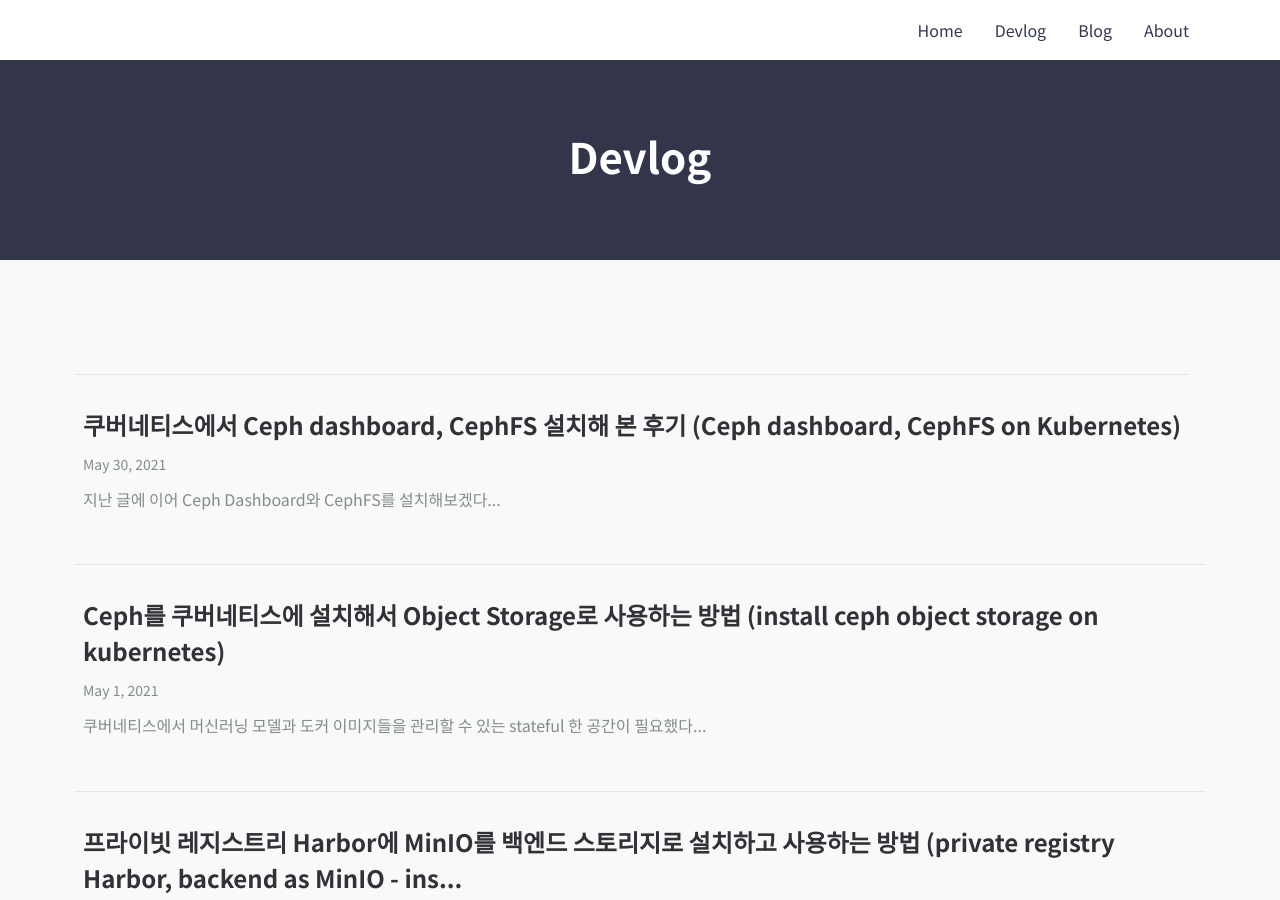
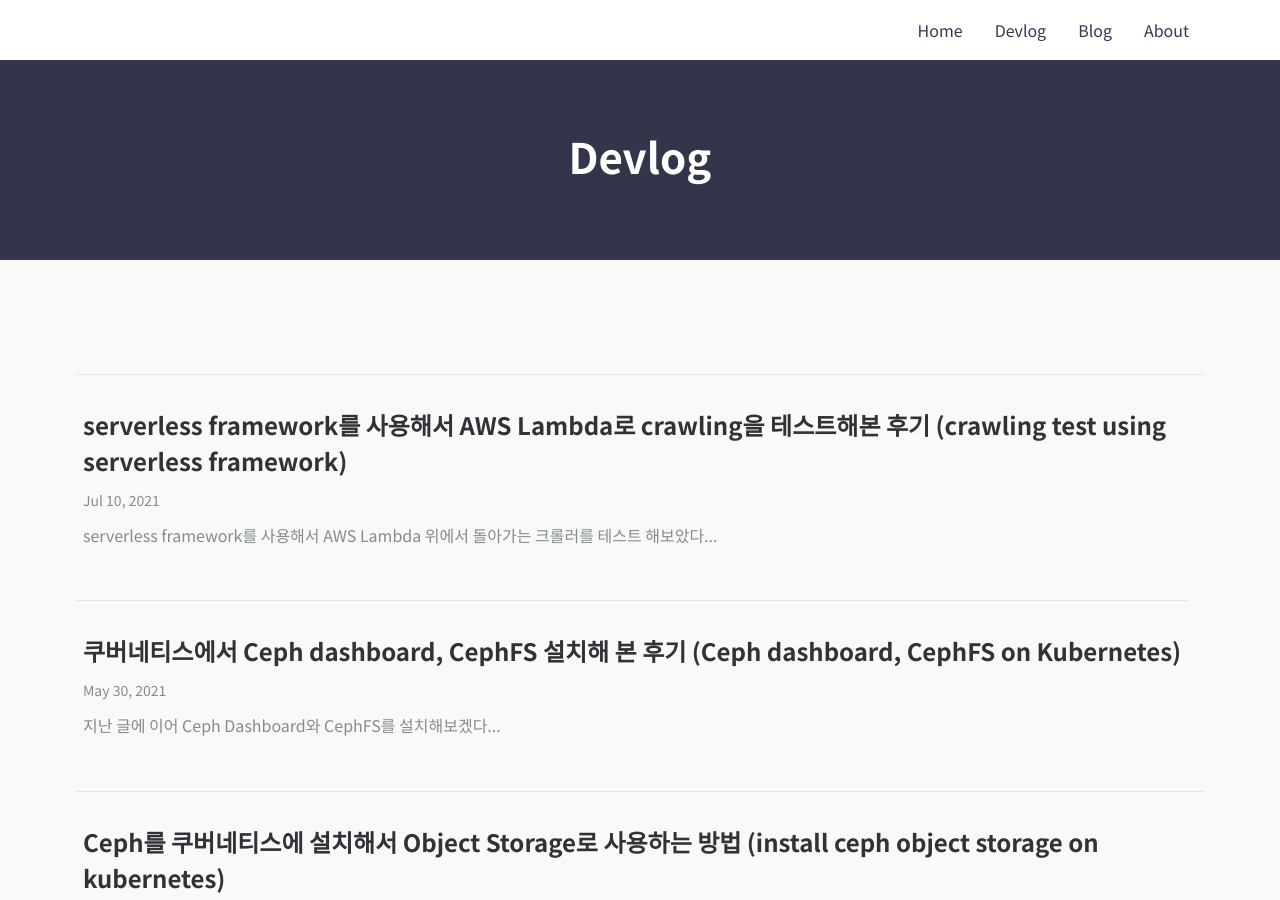
Before and after one commit to mokpolar/mokpolar.github.io, a Jekyll site: the page built from devlog.md, in a window 1280 px wide and 900 px high. Built offline with Jekyll 4.4.1, drawn with Linux system fonts in a browser that asks for light colours; some of the changed lines change nothing that is shown.

Commit message:
20210710 serverless framework post

````diff
--- /dev/null
+++ b/_posts/2021-07-10-serverless_framework_test.md
@@ -0,0 +1,325 @@
+---
+layout: post
+no_hidden: true
+title: serverless framework를 사용해서 AWS Lambda로 crawling을 테스트해본 후기 (crawling test using serverless framework)
+summary: serverless framework를 사용해서 AWS Lambda 위에서 돌아가는 크롤러를 테스트 해보았다...
+featured-img: serverless
+categories: [Devlog]
+author: mokpolar
+sitemap:
+    changefreq: daily
+    priority: 1.0
+---
+
+# serverless framework를 사용해서 AWS Lambda로 crawling을 테스트해본 후기 (crawling test using serverless framework)
+
+## Serverless Framework란 무엇인가?
+
+### "zero-friction serverless development. easily build apps that auto-scale on low cost, next-gen cloud infrastructure."
+
+공식 홈페이지에 들어가면 이런 소개를 볼 수 있다.
+
+Serverless Framework 는 서버리스 어플리케이션을 구성할 때 배포와 관리를 쉽게 할 수 있도록 도와주는 도구이다.
+
+보통 생각하게 되는 서버리스라면 퍼블릭 클라우드 3사의 제품들을 생각하게 될텐데 AWS는 Lambda, GCP라면 Cloud Functions, Azure에는 Functions가 그것들이다.
+
+## Serverless Framework의 장점은?
+
+GCP Cloud Function과 Azure Function을 써보지 않았으니 AWS Lambda를 기준으로 보면,
+
+AWS Lambda 메뉴로 들어가서 이런 식으로 함수 생성으로 하고
+
+![](./../assets/img/posts/2021-07-10-01-01.png)
+
+지금 테스트해보려는 간단한 크롤러를 기준으로 Cloud Formations 에서 구조도를 보면 아래와 같은 그림이 만들어진다.
+
+![](./../assets/img/posts/2021-07-10-01-02.png)
+
+이렇게 일일이 하나하나 잡아줘야 하는 설정들을 추상화 시켜서 yaml 파일로 쉽고 편하게 서버리스 어플리케이션을 배포할 수 있게 되는 것이다.
+
+위의 cloudformation template을 만들기 위해 사용자가 작성하는 yaml은 아래와 같다.
+
+```yaml
+service: crawler
+
+frameworkVersion: '2'
+
+provider:
+  name: aws
+  runtime: python3.8
+  lambdaHashingVersion: 20201221
+
+functions:
+  cronHandler:
+    handler: handler.run
+    events:
+      - schedule: rate(1 minute)
+
+plugins:
+  - serverless-python-requirements
+```
+
+
+## pricing
+2년전 정도에 serverless framework를 조사할 때에는 과금체계가 없었것 같은데 요즘 서버리스를 다시 공부하며 테스트를 해보려고 하니 못봤던 과금 체계가 보인다.
+
+한번 보고 넘어가는 게 좋을 것 같다.
+
+![](./../assets/img/posts/2021-07-10-01-03.png)
+
+
+## 테스트 환경 및 준비물
+
+~~NodeJs를 필요로 한다~~
+이전에는 없었는데 standalone binary 가 생겼다.
+
+* ec2 t2.medium, ubuntu 18.04 (MacOs에서도 확인)
+* ~~NodeJS - latest version~~
+* AWS 계정 및 IAM에서 권한 추가
+
+## serverless framework 설치
+
+~~standalone binary를 발견해서 node 내용 삭제~~
+
+```bash
+curl -o- -L https://slss.io/install | bash
+```
+설치 후 새 터미널을 열어서
+```bash
+serverless
+```
+그러면 실행이 되는 것을 볼 수 있다.
+
+현재 serverless framework에서 지원하는 템플릿들을 살펴보자.
+
+```bash
+serverless create -h
+create ........................ Create new Serverless service
+    --template / -t ....................Template for the service. Available templates:
+                                             "aws-clojure-gradle", "aws-clojurescript-gradle", "aws-nodejs", "aws-nodejs-docker", "aws-nodejs-typescript", "aws-alexa-typescript", "aws-nodejs-ecma-script", "aws-python"
+                                             "aws-python3", "aws-python-docker", "aws-groovy-gradle", "aws-java-maven", "aws-java-gradle", "aws-kotlin-jvm-maven", "aws-kotlin-jvm-gradle", "aws-kotlin-jvm-gradle-kts"
+                                             "aws-kotlin-nodejs-gradle", "aws-scala-sbt", "aws-csharp", "aws-fsharp", "aws-go", "aws-go-dep", "aws-go-mod", "aws-ruby"
+                                             "aws-provided"
+                                             "tencent-go", "tencent-nodejs", "tencent-python", "tencent-php"
+                                             "azure-csharp", "azure-nodejs", "azure-nodejs-typescript", "azure-python"
+                                             "cloudflare-workers", "cloudflare-workers-enterprise", "cloudflare-workers-rust"
+                                             "fn-nodejs", "fn-go"
+                                             "google-nodejs", "google-nodejs-typescript", "google-python", "google-go"
+                                             "kubeless-python", "kubeless-nodejs"
+                                             "knative-docker"
+                                             "openwhisk-java-maven", "openwhisk-nodejs", "openwhisk-php", "openwhisk-python", "openwhisk-ruby", "openwhisk-swift"
+                                             "spotinst-nodejs", "spotinst-python", "spotinst-ruby", "spotinst-java8"
+                                             "twilio-nodejs"
+                                             "aliyun-nodejs"
+                                             "plugin"
+                                             "hello-world"
+```
+
+## 템플릿 생성
+
+aws-python3 템플릿으로 생성을 해보겠다.
+템플릿이 생성되는 path를 지정해줄 수 있다.
+
+```bash
+serverless create --template aws-python3 --path crawler
+Serverless: Generating boilerplate...
+Serverless: Generating boilerplate in
+ _______                             __
+|   _   .-----.----.--.--.-----.----|  .-----.-----.-----.
+|   |___|  -__|   _|  |  |  -__|   _|  |  -__|__ --|__ --|
+|____   |_____|__|  \___/|_____|__| |__|_____|_____|_____|
+|   |   |             The Serverless Application Framework
+|       |                           serverless.com, v2.51.2
+ -------'
+
+Serverless: Successfully generated boilerplate for template: "aws-python3"
+```
+
+두 개의 파일이 생성된 모습을 볼 수 있다.
+
+```bash
+ls
+handler.py  serverless.yml
+```
+
+## 배포 준비
+
+### AWS Credential
+
+[AWS credential 설정 참고](https://www.serverless.com/framework/docs/providers/aws/guide/credentials/)
+
+혼자 테스트해볼 요량이기 때문에 admin 권한을 사용했다.
+
+```bash
+export AWS_ACCESS_KEY_ID=<your-key-here>
+export AWS_SECRET_ACCESS_KEY=<your-secret-key-here>
+```
+
+
+### 파이썬 가상환경 및 라이브러리 준비
+
+lambda에 올라갈 패키지는 가벼워야 한다.
+이때문에 파이썬 가상환경으로 사용할 라이브러리들을 프리징해보자.
+
+```bash
+sudo pip install virtualenv
+virtualenv crawler --python=python3.8
+
+source crawler/bin/activate
+
+pip install requests
+pip install bs4
+pip install boto3
+
+pip freeze > requirements.txt
+```
+파이썬 라이브러리 사용을 위한 serverless plugin 설치
+```bash
+serverless plugin install -n serverless-python-requirements
+```
+
+
+### 배포 파일 준비
+
+위에 배포 설정이 간단하다는 걸 보이기 위해 썼었지만 배포 설정을 아래 yaml 파일 하나로 끝난다.
+
+cronHandler 부분에는 테스트를 위해 1분마다 돌게 해두었다.
+
+handler.py의 run function을 가리킨다는 사실을 알 수 있다.
+
+[serverless framework cron example 참고](https://www.serverless.com/examples/aws-python-scheduled-cron/)
+
+```yaml
+# serverless.yaml
+service: crawler
+
+frameworkVersion: '2'
+
+provider:
+  name: aws
+  runtime: python3.8
+  lambdaHashingVersion: 20201221
+
+functions:
+  cronHandler:
+    handler: handler.run
+    events:
+      - schedule: rate(1 minute)
+
+plugins:
+  - serverless-python-requirements
+```
+처음 템플릿 생성시에는 아래부분 밖에 없다. 나머지는 동일하다.
+
+```yaml
+# 처음 생성시
+functions:
+  hello:
+    handler: handler.hello
+```
+
+크롤링에 대해서는 잘 모르지만 파이썬 코드는 이렇게 매번 S3로 크롤링 한 내용이 저장되게 해두었다.
+
+```python
+# handler.py
+import json
+import datetime
+import logging
+import os
+import boto3
+import lxml
+from bs4 import BeautifulSoup
+from urllib.request import urlopen
+import requests as req
+
+logger = logging.getLogger(__name__)
+logger.setLevel(logging.INFO)
+
+# target url
+url = f"url"
+
+def run(event, context):
+
+    s3 = boto3.client('s3')
+
+    current_time = datetime.datetime.now().strftime("%Y%m%d-%H%M%S")
+    logger.info(str(current_time))
+
+    bucket = "bucket name"
+    filename = current_time + ".json"
+    filepath = "/tmp/" + filename
+
+    s3_path = current_time + "/" + filename
+
+    with open(filepath, "w") as json_file:
+        crawled = crawler(url)
+        logger.info(crawled)
+
+        json.dump(crawled, json_file)
+
+        s3.upload_file(filepath, bucket, s3_path)
+
+    os.remove(filepath)
+
+
+def crawler(url):
+    headers = {'User-agent': 'Mozilla/5.0'}
+    r = req.get(url, verify = False, headers = headers)
+    soup = BeautifulSoup(r.text, "lxml")
+    return soup
+```
+lambda에 같이 패키징 되어 올라갈 파이썬 라이브러리들이다.
+```bash
+beautifulsoup4==4.9.3
+boto3==1.17.78
+botocore==1.20.78
+bs4==0.0.1
+certifi==2020.12.5
+chardet==4.0.0
+idna==2.10
+jmespath==0.10.0
+python-dateutil==2.8.1
+requests==2.25.1
+s3transfer==0.4.2
+six==1.16.0
+soupsieve==2.2.1
+urllib3==1.26.4
+```
+
+## 배포
+
+```bash
+serverless deploy
+Serverless: Packaging service...
+Serverless: Excluding development dependencies...
+Serverless: Uploading CloudFormation file to S3...
+Serverless: Uploading artifacts...
+Serverless: Uploading service crawling.zip file to S3 (990 B)...
+Serverless: Validating template...
+Serverless: Updating Stack...
+Serverless: Checking Stack update progress...
+.....................
+```
+
+## 결과
+
+cloudformation을 확인해보면 serverless framework가 어떤 방식으로 동작하는지를 확인해볼 수 있다.
+또한 배포 후 같은 폴더에 숨겨진 파일들을 확인해 보면 더 잘 알 수 있다.
+
+![](./../assets/img/posts/2021-07-10-01-04.png)
+
+lambda를 확인해보면 지정했던 이름으로 함수가 생겨난 것을 볼 수 있다.
+![](./../assets/img/posts/2021-07-10-01-05.png)
+
+s3에 결과물로 떨어진 파일들도 들어와있다.
+![](./../assets/img/posts/2021-07-10-01-06.png)
+![](./../assets/img/posts/2021-07-10-01-07.png)
+
+### Reference
+
+* https://www.serverless.com/framework/docs/getting-started/
+* https://www.serverless.com/examples/
+* https://www.serverless.com/framework/docs/providers/aws/guide/credentials/
+
+---
+혹시 내용에 잘못 된 부분이 있으면 Disqus로 댓글 달아주시면 감사하겠습니다!
````
Also changed, not shown: _img/posts/modernjava.jpeg (deleted), _posts/2021-06-22-modern_javascript_book_review.md (line endings or trailing spaces), assets/img/posts/2021-07-10-01-01.png (added), assets/img/posts/2021-07-10-01-02.png (added), assets/img/posts/2021-07-10-01-03.png (added), assets/img/posts/2021-07-10-01-04.png (added), assets/img/posts/2021-07-10-01-05.png (added), assets/img/posts/2021-07-10-01-06.png (added), assets/img/posts/2021-07-10-01-07.png (added), assets/img/posts/serverless.jpg (added), assets/img/posts/serverless_lg.jpg (added), assets/img/posts/serverless_md.jpg (added), assets/img/posts/serverless_placehold.jpg (added), assets/img/posts/serverless_sm.jpg (added), 3 more files.
